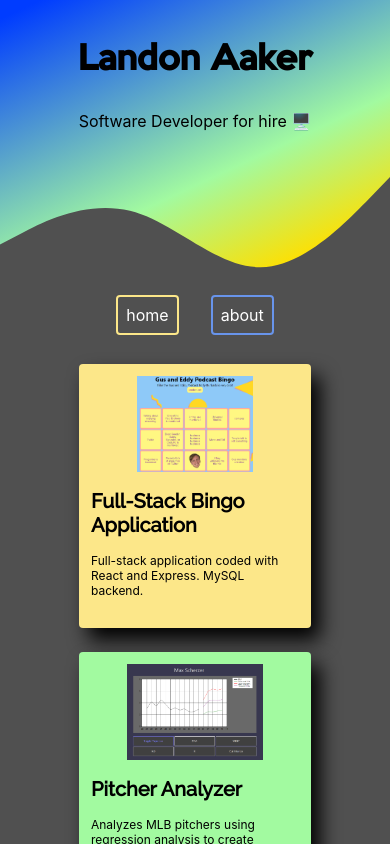
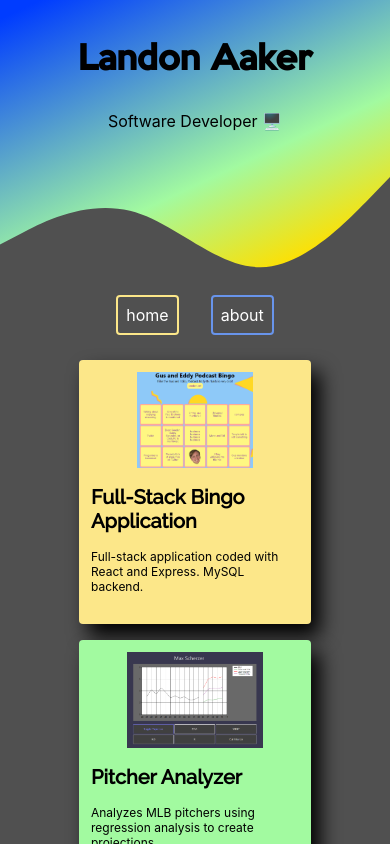
Before and after one commit to norogoth/my_website, a React (Create React App) app: page / in a window 390 px wide. Shown: the top 844 px of the page. Built offline with nearby package versions, Linux system fonts and the light colour scheme.

Commit message:
style changes

```diff
--- a/src/App.css
+++ b/src/App.css
@@ -123,7 +123,7 @@ svg {
 	max-height: 15rem;
 	min-width: 10rem;
 	padding: .75rem;
-	margin: .75rem;
+	margin: 1.2rem;
 
 	background-color: white;
 	box-shadow: 9px 12px 20px;
@@ -151,6 +151,8 @@ svg {
 }
 
 .cardDiv {
+		margin-left: 1rem;
+		margin-right: 1rem;
 	display: flex;
 	flex-wrap: wrap;
 	justify-content: center;
@@ -231,4 +233,13 @@ svg {
 
 	.articleContent{
 	}
+
+.card {
+		margin: .5rem;
 }
+
+.cardDiv {
+		margin-left: 0;
+		margin-right: 0;
+		}
+}
--- a/src/App.js
+++ b/src/App.js
@@ -42,7 +42,7 @@ function App() {
 		<div className= "gradientDiv">
 			<div className="titleDiv">
 				<h1 className="mainTitle">Landon Aaker</h1>
-				<p>Software Developer for hire 🖥️</p>
+				<p>Software Developer 🖥️</p>
 			</div>
 			<svg xmlns="http://www.w3.org/2000/svg" viewBox="0 0 1440 140" preserveAspectRatio="none">
 				<path fill="#505050" fill-opacity="1" d="M0,96L80,90.7C160,85,320,75,480,80C640,85,800,107,960,106.7C1120,107,1280,85,1360,74.7L1440,64L1440,320L1360,320C1280,320,1120,320,960,320C800,320,640,320,480,320C320,320,160,320,80,320L0,320Z"></path>
```
